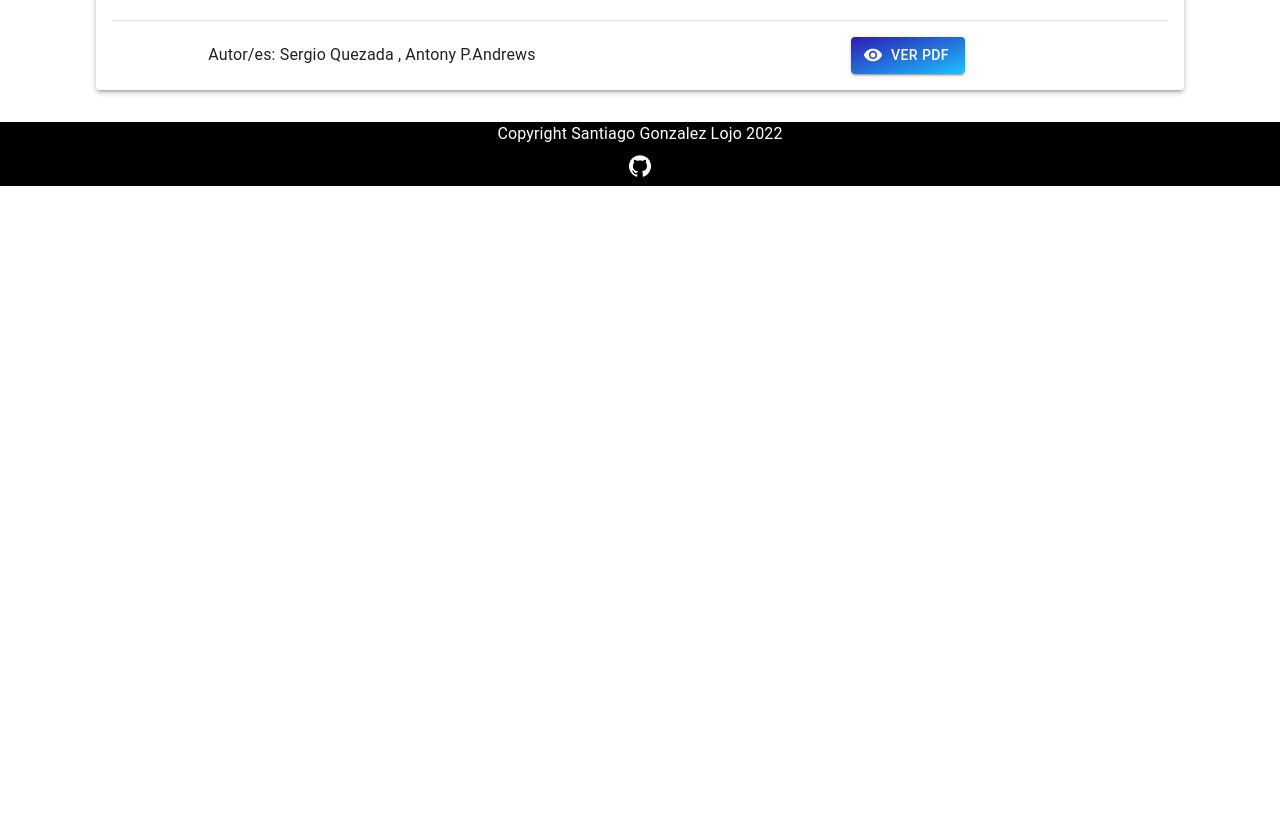
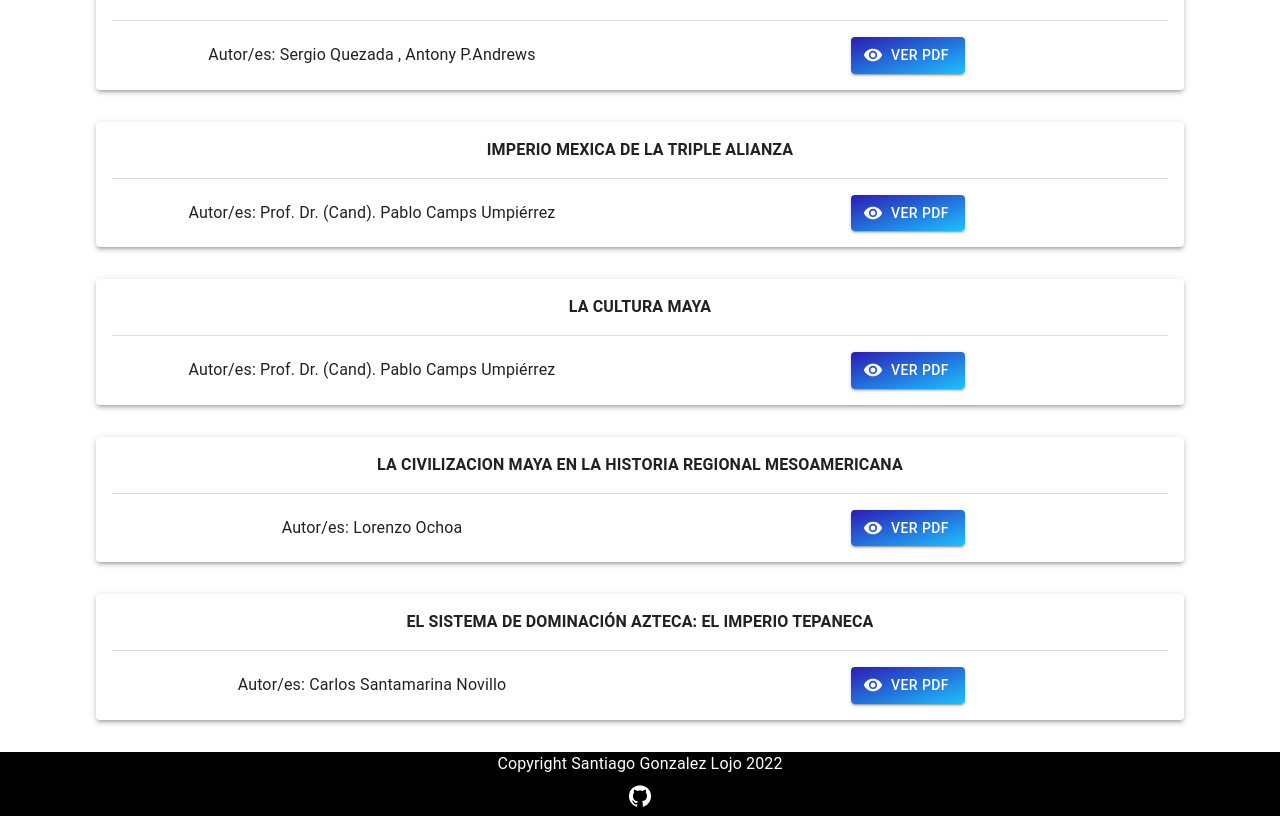
Before and after one commit to fenixlojo/historia-ipa, a React (Create React App) app: page / in a window 1280 px wide. Shown: the part 2780-3596 px from the top of the page. Before the commit the page ends 2966 px from the top, so only its background shows below. Built offline with nearby package versions, Linux system fonts and the light colour scheme.

Commit message:
more books

```diff
--- a/src/documentos.js
+++ b/src/documentos.js
@@ -85,6 +85,26 @@ const documentos = [
     titulo: "La civilizacion Maya Yucateca",
     autor: "Sergio Quezada , Antony P.Andrews",
   },
+  {
+    url: "https://drive.google.com/file/d/1lxTRvB1CI4FOVQpLlRbu5N3CRHhana5F/view?usp=sharing",
+    titulo: "Imperio Mexica de la triple alianza",
+    autor: "Prof. Dr. (Cand). Pablo Camps Umpiérrez",
+  },
+  {
+    url: "https://drive.google.com/file/d/1nIx5fx80G-Cl5Ry5iV135JbRUZvOT_pN/view?usp=sharing",
+    titulo: "La cultura maya",
+    autor: "Prof. Dr. (Cand). Pablo Camps Umpiérrez",
+  },
+  {
+    url: "https://drive.google.com/file/d/1Y5JnpKQcaghwvH954c1fJOTrNg6sDtDi/view?usp=sharing",
+    titulo: "La civilizacion Maya en la historia regional mesoamericana",
+    autor: "Lorenzo Ochoa",
+  },
+  {
+    url: "https://drive.google.com/file/d/1QuGj2Dhs9MGV-kfSzlC4DR-X21T47wwe/view?usp=sharing",
+    titulo: "EL SISTEMA DE DOMINACIÓN AZTECA: EL IMPERIO TEPANECA",
+    autor: "Carlos Santamarina Novillo",
+  },
 ];
 
 export default documentos;
```
